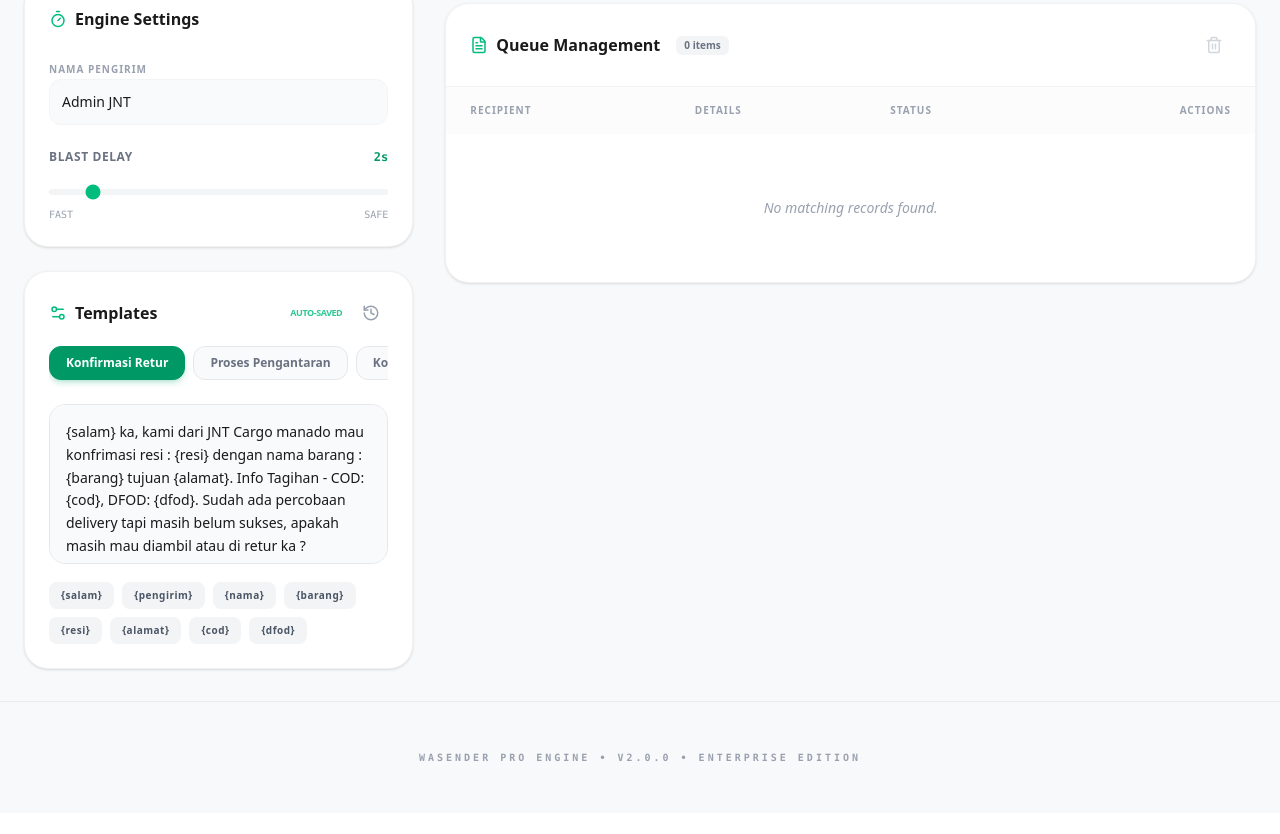
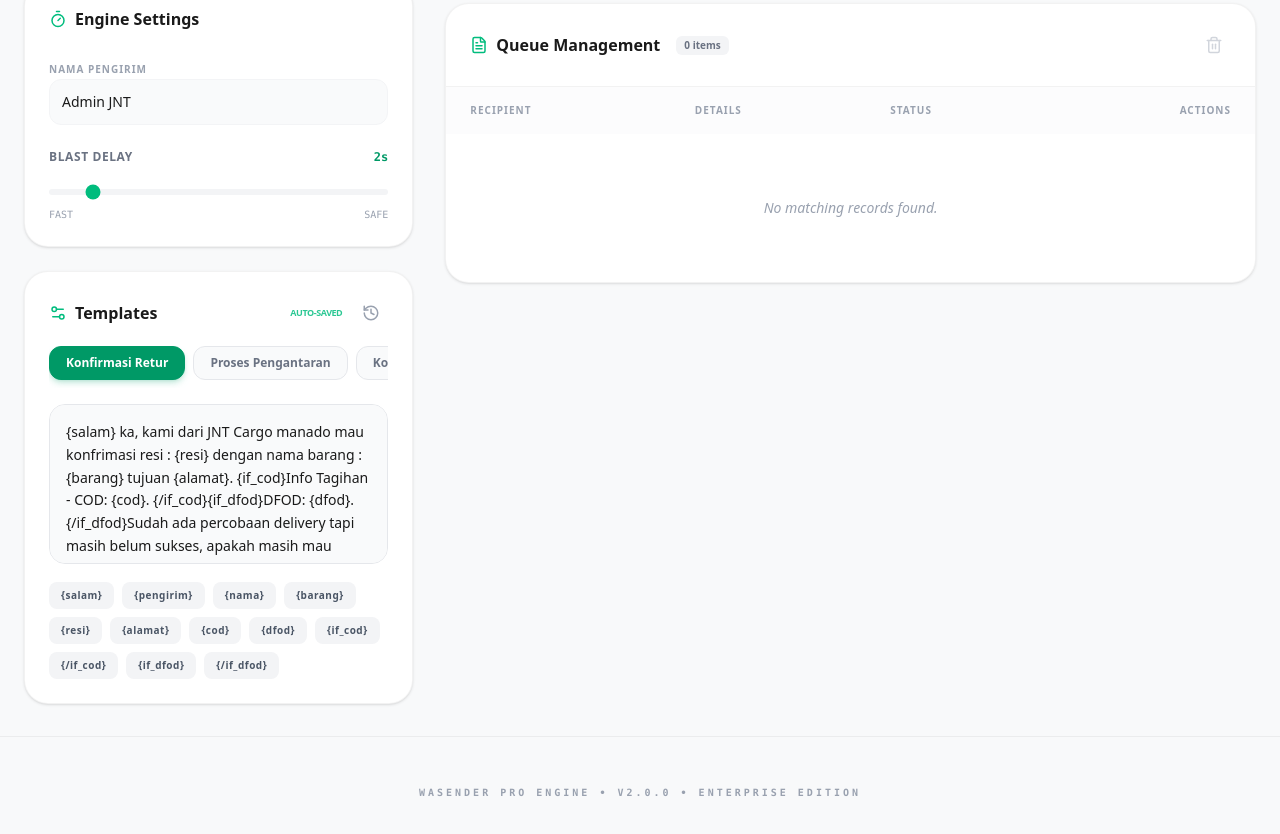
Before and after one commit to Vhierly/WABLAST, a React (Vite) app: page / in a window 1280 px wide. Shown: the part 530-1364 px from the top of the page. Before the commit the page ends 1343 px from the top, so only its background shows below. Built offline with nearby package versions, Linux system fonts and the light colour scheme.

Commit message:
feat: Add item name to import and templates
Introduces support for importing item names from CSV files and includes the `{barang}` placeholder in message templates. This allows for more detailed customer notifications regarding WhatsApp blast messages.

```diff
--- a/src/App.tsx
+++ b/src/App.tsx
@@ -154,7 +154,7 @@ export default function App() {
       const delimiter = line.includes('\t') ? '\t' : ',';
       const columns = line.split(delimiter).map(col => col.trim());
 
-      // Expected format: No, Resi/AWB, Nama Penerima, No HP, Alamat Lengkap, Tanda COD, Nominal COD, DFOD
+      // Expected format: No, Resi/AWB, Nama Penerima, No HP, Alamat Lengkap, Tanda COD, Nominal COD, DFOD, Nama Barang
       if (columns.length >= 4) {
         // Skip header lines
         const firstCol = columns[0].toLowerCase();
@@ -163,6 +163,7 @@ export default function App() {
 
         const codValue = columns[6] || '-';
         const dfodValue = columns[7] || '-';
+        const itemNameValue = columns[8] || '';
 
         newEntries.push({
           id: crypto.randomUUID(),
@@ -170,9 +171,9 @@ export default function App() {
           recipientName: columns[2] || '',
           phone: columns[3] || '',
           address: columns[4] || '',
-          itemName: '',
+          itemName: itemNameValue,
           cod: (codValue === '-' || codValue === '0' || !codValue) ? '' : codValue,
-          dfod: (dfodValue === '-' || dfodValue === '0' || !dfodValue) ? '' : dfodValue,
+          dfod: (dfodValue === '--' || dfodValue === '-' || dfodValue === '0' || !dfodValue) ? '' : dfodValue,
           status: 'pending',
           createdAt: Date.now()
         });
@@ -205,7 +206,23 @@ export default function App() {
   };
 
   const generateMessage = (entry: BlastEntry) => {
-    return activeTemplate.text
+    let text = activeTemplate.text;
+
+    // Handle conditional blocks
+    // {if_cod}Text {cod}{/if_cod}
+    if (!entry.cod) {
+      text = text.replace(/{if_cod}[\s\S]*?{\/if_cod}/gi, '');
+    } else {
+      text = text.replace(/{if_cod}/gi, '').replace(/{\/if_cod}/gi, '');
+    }
+
+    if (!entry.dfod) {
+      text = text.replace(/{if_dfod}[\s\S]*?{\/if_dfod}/gi, '');
+    } else {
+      text = text.replace(/{if_dfod}/gi, '').replace(/{\/if_dfod}/gi, '');
+    }
+
+    return text
       .replace(/{salam}/gi, getGreeting())
       .replace(/{pengirim}/gi, settings.senderName || 'Admin')
       .replace(/{nama}/gi, entry.recipientName)
@@ -479,7 +496,7 @@ export default function App() {
               placeholder="Tulis template pesan..."
             />
             <div className="mt-3 flex flex-wrap gap-2">
-              {['{salam}', '{pengirim}', '{nama}', '{barang}', '{resi}', '{alamat}', '{cod}', '{dfod}'].map(tag => (
+              {['{salam}', '{pengirim}', '{nama}', '{barang}', '{resi}', '{alamat}', '{cod}', '{dfod}', '{if_cod}', '{/if_cod}', '{if_dfod}', '{/if_dfod}'].map(tag => (
                 <button
                   key={tag}
                   onClick={() => updateActiveTemplateText(activeTemplate.text + ' ' + tag)}
@@ -736,7 +753,7 @@ export default function App() {
                 <div className="grid grid-cols-2 gap-4">
                   <div className="p-4 bg-emerald-50 dark:bg-emerald-900/10 rounded-2xl border border-emerald-100 dark:border-emerald-900/20">
                     <div className="text-[10px] font-bold text-emerald-600 dark:text-emerald-400 uppercase tracking-widest mb-1">Step 1</div>
-                    <p className="text-xs text-emerald-800 dark:text-emerald-300">Kolom: No, Resi, Nama, HP, Alamat, Tanda COD, Nominal COD, DFOD</p>
+                    <p className="text-xs text-emerald-800 dark:text-emerald-300">Kolom: No, Resi, Nama, HP, Alamat, Tanda COD, Nominal COD, DFOD, Barang</p>
                   </div>
                   <div className="p-4 bg-blue-50 dark:bg-blue-900/10 rounded-2xl border border-blue-100 dark:border-blue-900/20">
                     <div className="text-[10px] font-bold text-blue-600 dark:text-blue-400 uppercase tracking-widest mb-1">Step 2</div>
--- a/src/types.ts
+++ b/src/types.ts
@@ -21,12 +21,12 @@ export const DEFAULT_TEMPLATES: MessageTemplate[] = [
   {
     id: 'retur',
     name: 'Konfirmasi Retur',
-    text: "{salam} ka, kami dari JNT Cargo manado mau konfrimasi resi : {resi} dengan nama barang : {barang} tujuan {alamat}. Info Tagihan - COD: {cod}, DFOD: {dfod}. Sudah ada percobaan delivery tapi masih belum sukses, apakah masih mau diambil atau di retur ka ?"
+    text: "{salam} ka, kami dari JNT Cargo manado mau konfrimasi resi : {resi} dengan nama barang : {barang} tujuan {alamat}. {if_cod}Info Tagihan - COD: {cod}. {/if_cod}{if_dfod}DFOD: {dfod}. {/if_dfod}Sudah ada percobaan delivery tapi masih belum sukses, apakah masih mau diambil atau di retur ka ?"
   },
   {
     id: 'delivery',
     name: 'Proses Pengantaran',
-    text: "{salam} kak, perkenalkan saya {pengirim} dari JNT Cargo. Menginfokan bahwa paket kakak dengan resi {resi} ({barang}) tujuan {alamat} saat ini sedang dalam proses pengantaran oleh kurir kami. Tagihan: COD {cod}, DFOD {dfod}. Mohon ditunggu ya kak. Terima kasih!"
+    text: "{salam} kak, perkenalkan saya {pengirim} dari JNT Cargo. Menginfokan bahwa paket kakak with resi {resi} ({barang}) tujuan {alamat} saat ini sedang dalam proses pengantaran oleh kurir kami. {if_cod}Tagihan COD: {cod}. {/if_cod}{if_dfod}DFOD: {dfod}. {/if_dfod}Mohon ditunggu ya kak. Terima kasih!"
   },
   {
     id: 'received',
```
